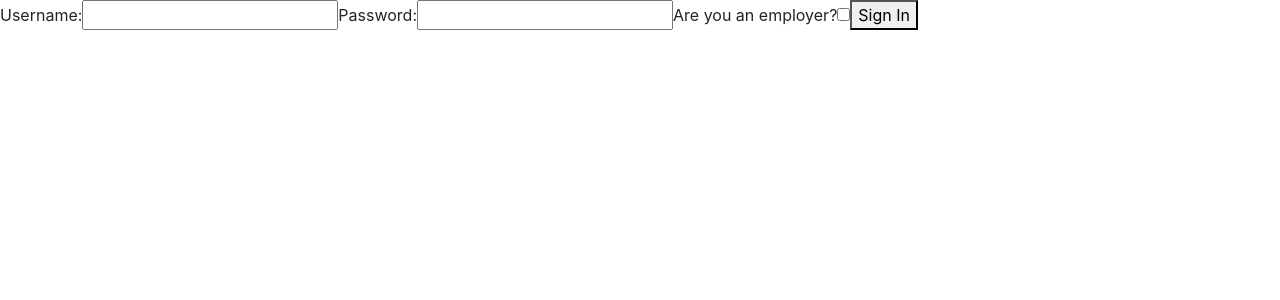
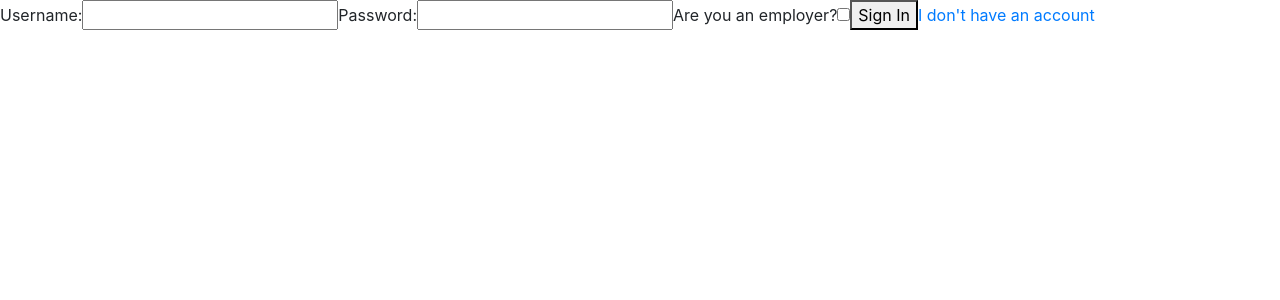
Before and after one commit to adastraz/Front-End, a React (Create React App) app in the folder droom/: page /signin in a window 1280 px wide. Shown: the top 300 px of the page. Built offline with nearby package versions, Linux system fonts and the light colour scheme.

Commit message:
edited for merge conflict

```diff
--- a/droom/src/components/Employer/EmployerRegForm.js
+++ b/droom/src/components/Employer/EmployerRegForm.js
@@ -2,10 +2,9 @@
 
 import React from 'react'
 
-const EmployerRegForm = (props) => {
-    console.log('location', props.location)
+const EmployerRegForm = () => {
     return (
-        <>{props.location.state.username}</>
+        <></>
     )
 }
 
--- a/droom/src/components/SignIn.js
+++ b/droom/src/components/SignIn.js
@@ -1,7 +1,7 @@
 import React, {useState} from "react";
 import {connect} from 'react-redux'
 import {login} from '../actions'
-
+import {Link} from 'react-router-dom'
 
 function SignIn(props) {
 
@@ -65,6 +65,7 @@ function SignIn(props) {
                 checked={user.usertype}
             />
             <button type="submit">Sign In</button>
+            <Link to='/signup' >I don't have an account</Link>
         </form>
     );
 }
```
